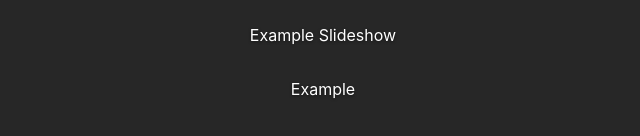
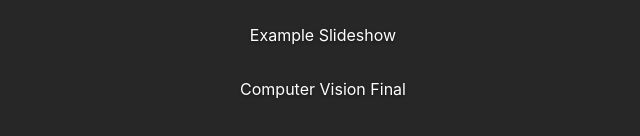
Before and after one commit to smwade/slides, a plain HTML site: page index.html in a window 1280 px wide. Shown: the part 396-532 px from the top of the page, without its empty margins (317-957 px from the left). Drawn offline with nearby package versions, Linux system fonts and the light colour scheme.

Commit message:
updated message

```diff
--- a/index.html
+++ b/index.html
@@ -20,7 +20,7 @@
             <p class="lead">Slides, presentations, and other gems of knowledge.</p>
 
             <p class="lead" style="margin-top: 50px;"><a href="example.html" class="btn" >Example Slideshow</a></p>
-            <p class="lead"><a href="example.html" class="btn" >Example</a></p>
+            <p class="lead"><a href="computer-vision-final.html" class="btn">Computer Vision Final</a></p>
 
           </div>
         </div>
```
Also changed, not shown: 1 other file.
